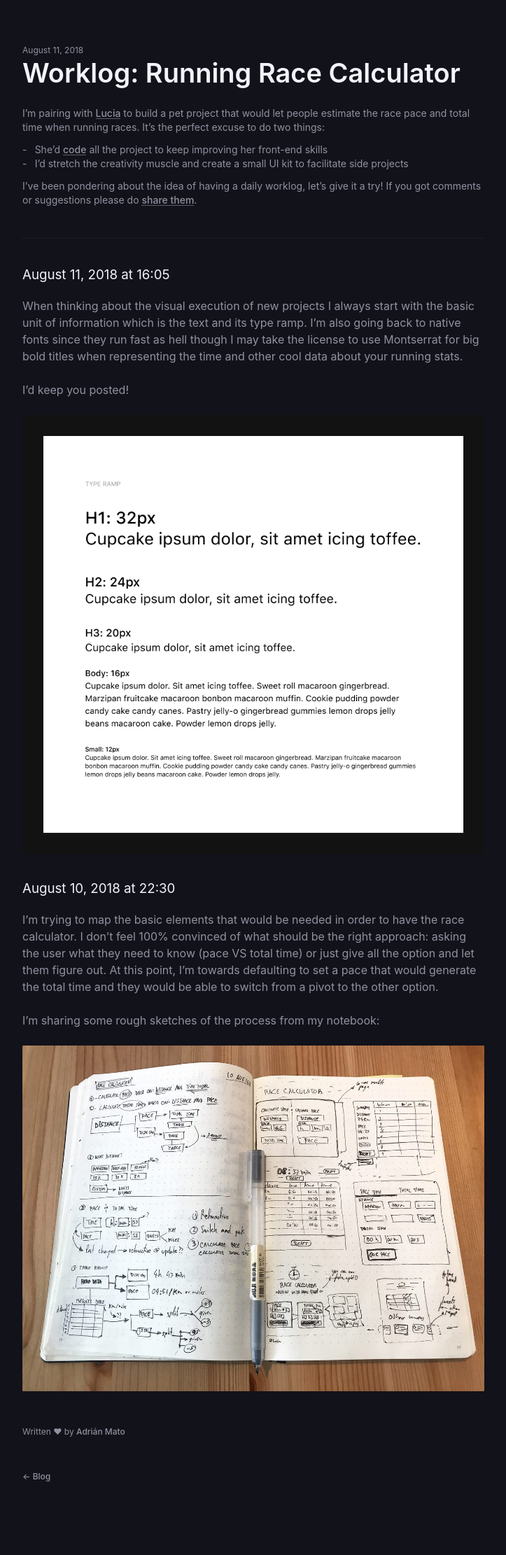
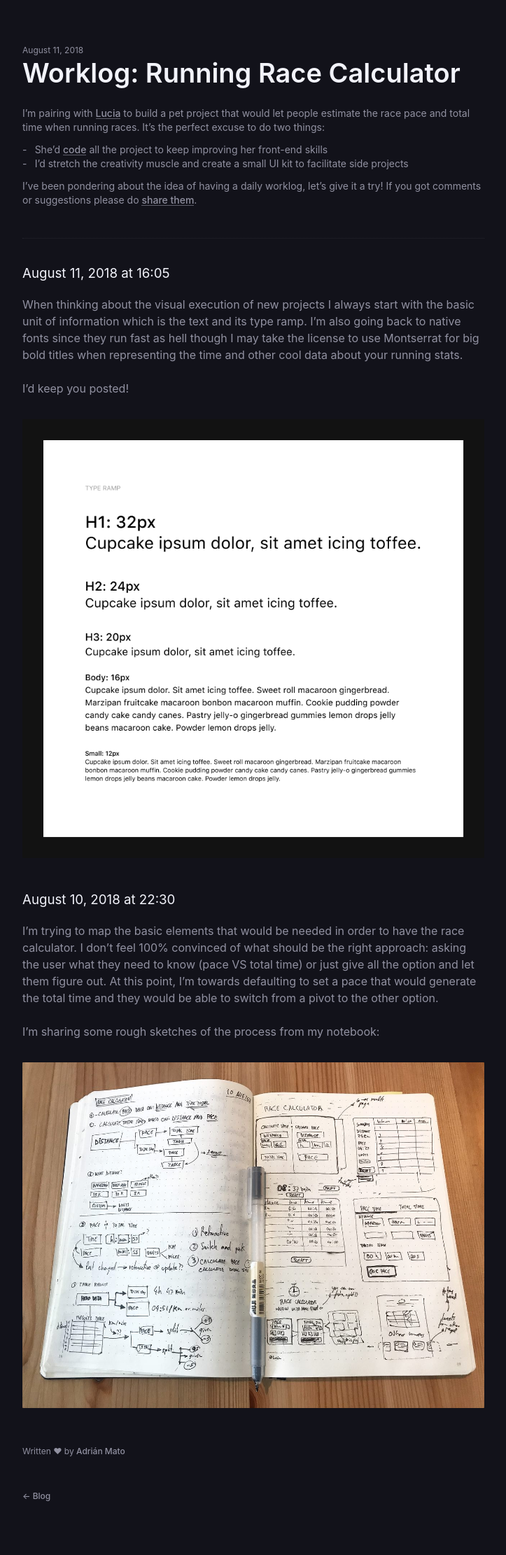
Before and after one commit to adrianmg/adrianmg.github.io, a Jekyll site: the page built from _posts/2018-08-11-race-calculator.md, in a window 1280 px wide. Shown: the whole page at 70% size, without its empty margins (278-1001 px from the left). Built offline with Jekyll 4.4.1, drawn with Linux system fonts in a browser that asks for light colours; before the commit the page ends 2194 px from its top, so only the background shows below that.

Commit message:
improvement: style update for posts

```diff
--- a/_sass/res/_layout.scss
+++ b/_sass/res/_layout.scss
@@ -231,7 +231,7 @@
 }
 
 .post h3 {
-  margin: 3.2rem 0 2.0rem;
+  margin: 3.8rem 0 2.0rem;
 }
 
 .post a {
@@ -289,7 +289,18 @@
   color: $brand-color;
 }
 
-.post li:before {
+.post ol li {
+  counter-increment: item;
+  list-style-position: inside;
+  list-style: none;
+}
+.post ol li::before {
+  content: counter(item) ". ";
+  font-size: 1.3rem;
+  margin-right: .8rem;
+}
+
+.post ul li:before {
   content: '-';
   margin-right: .8em;
 }
@@ -305,7 +316,7 @@
 
 .post-summary {
   @extend %font-s;
-  margin-bottom: 4.0rem;
+  margin-bottom: 3.6rem;
   padding-bottom: 3.2rem;
   @extend %h-divider;
 }
@@ -325,8 +336,8 @@
 }
 
 .post-content img {
+  margin: .8rem 0 .4rem;
   border-radius: 1px;
-  // max-width: 100%;
 }
 
 .post-footer a{
```
